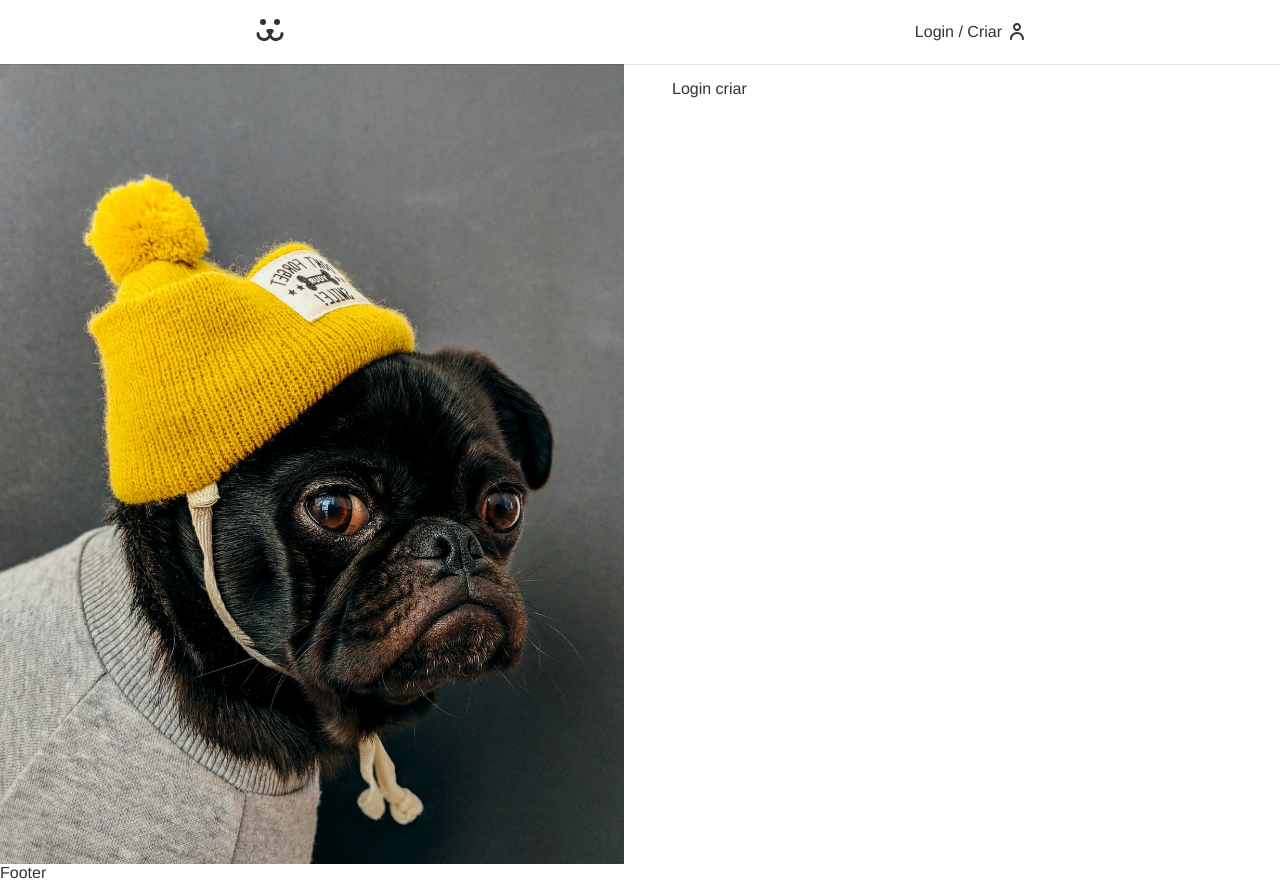
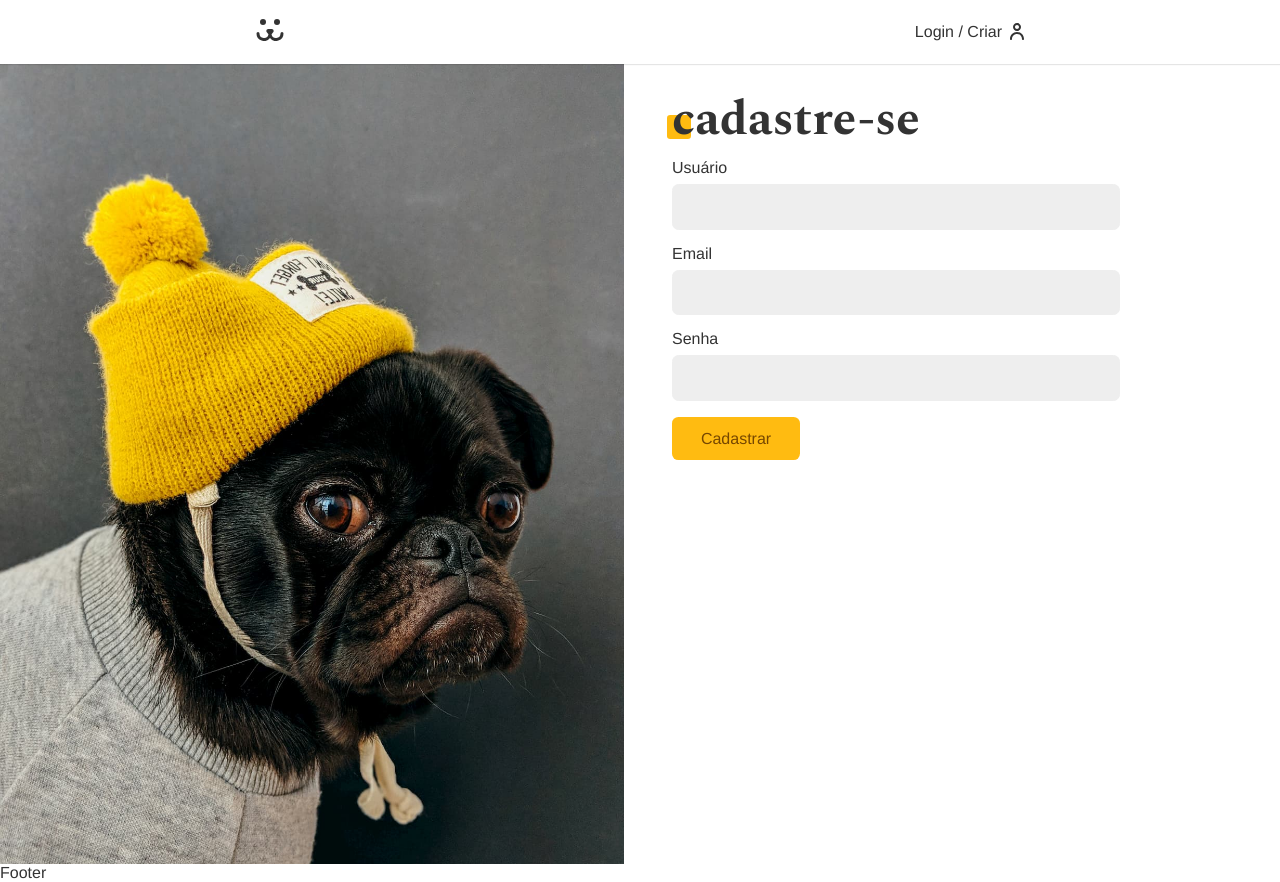
Before and after one commit to vitosnatios/dogs, a React (Create React App) app: page /login/criar in a window 1280 px wide. Built offline with nearby package versions, Linux system fonts and the light colour scheme.

Commit message:
login criar

```diff
--- a/src/Components/Login/LoginCreate.js
+++ b/src/Components/Login/LoginCreate.js
@@ -1,7 +1,43 @@
 import React from 'react';
+import { USER_POST } from '../../api';
+import useForm from '../../Hooks/useForm';
+import { useUserContext } from '../../UserContext';
+import Button from '../Forms/Button';
+import Input from '../Forms/Input';
 
 const LoginCreate = () => {
-  return <div>Login criar</div>;
+  const username = useForm();
+  const email = useForm('email');
+  const password = useForm('password');
+
+  const { userLogin } = useUserContext();
+
+  const handleSubmit = async (e) => {
+    e.preventDefault();
+
+    if (username.validate() && email.validate() && password.validate()) {
+      const { url, options } = USER_POST({
+        username: username.value,
+        email: email.value,
+        password: password.value,
+      });
+      const response = await fetch(url, options);
+      console.log(await response.json());
+      if (response.ok) userLogin(username.value, password.value);
+    }
+  };
+
+  return (
+    <section className='animeLeft'>
+      <h1 className='title'>cadastre-se</h1>
+      <form onSubmit={handleSubmit}>
+        <Input label='Usuário' type='text' name='username' {...username} />
+        <Input label='Email' type='email' name='email' {...email} />
+        <Input label='Senha' type='password' name='password' {...password} />
+        <Button>Cadastrar</Button>
+      </form>
+    </section>
+  );
 };
 
 export default LoginCreate;
--- a/src/Hooks/useForm.js
+++ b/src/Hooks/useForm.js
@@ -5,6 +5,11 @@ const types = {
     regex:
       /^(([^<>()[\].,;:\s@"]+(\.[^<>()[\].,;:\s@"]+)*)|(".+"))@(([^<>()[\].,;:\s@"]+\.)+[^<>()[\].,;:\s@"]{2,})$/i,
     message: 'Preencha um email válido',
+  },
+  password: {
+    regex: /^(?=.*\d)(?=.*[a-z])(?=.*[A-Z])[0-9a-zA-Z]{8,}$/,
+    message:
+      'A senha precisa possuir ao menos 8 caracteres, 1 minúsculo, 1 maiúsculo e um dígito',
   },
 };
 
--- a/src/api.js
+++ b/src/api.js
@@ -36,3 +36,16 @@ export const USER_GET = (token) => {
     },
   };
 };
+
+export const USER_POST = (body) => {
+  return {
+    url: API_URL + '/api/user',
+    options: {
+      method: 'POST',
+      headers: {
+        'Content-type': 'application/json',
+      },
+      body: JSON.stringify(body),
+    },
+  };
+};
```
